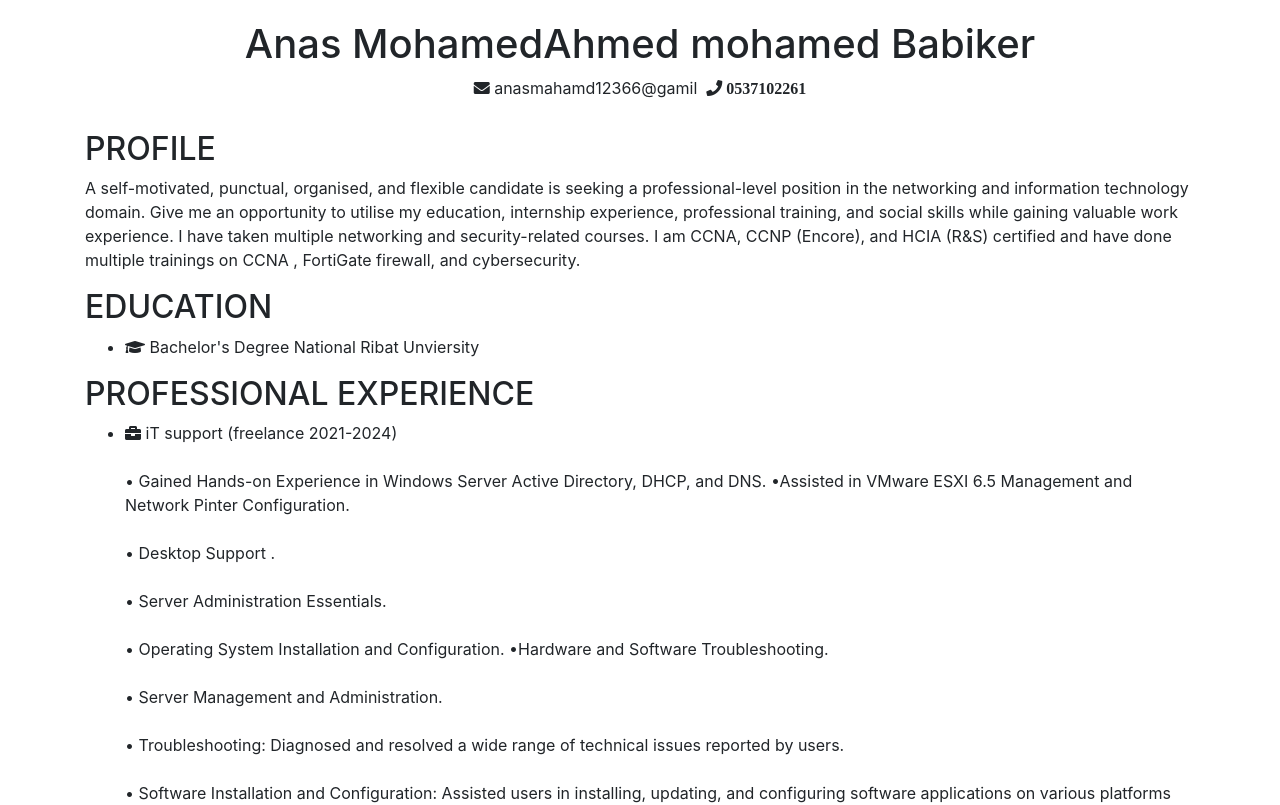
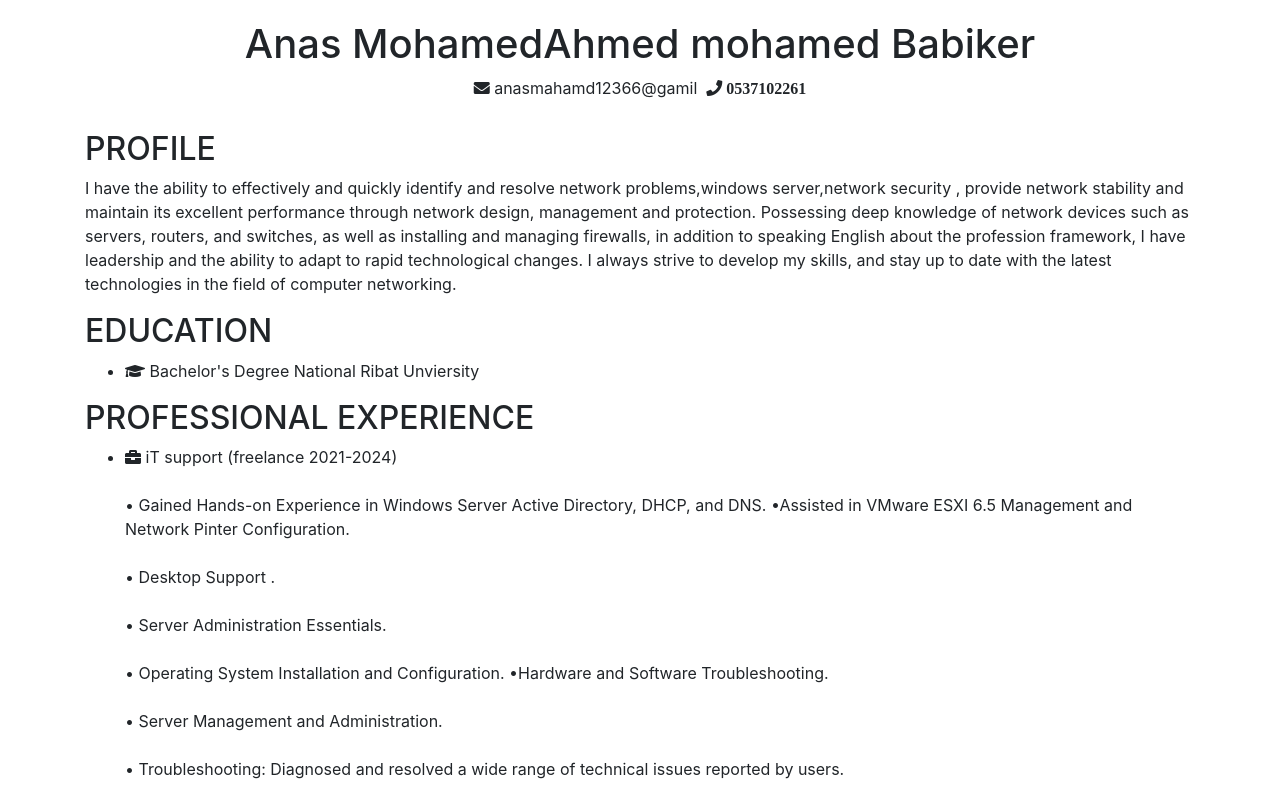
Before and after one commit to Boosha-anas/Boosha-anas.github.io, a plain HTML site: page index.html in a window 1280 px wide. Shown: the top 805 px of the page. Drawn offline with nearby package versions, Linux system fonts and the light colour scheme.

Commit message:
Update index.html

```diff
--- a/index.html
+++ b/index.html
@@ -19,8 +19,7 @@
 
         </div>
         <h2> PROFILE</h2>
-        <p>   A self-motivated, punctual, organised, and flexible candidate is seeking a professional-level position in the
-networking and information technology domain. Give me an opportunity to utilise my education, internship experience, professional training, and social skills while gaining valuable work experience. I have taken multiple networking and security-related courses. I am CCNA, CCNP (Encore), and HCIA (R&S) certified and have done multiple trainings on CCNA , FortiGate firewall, and cybersecurity.</p>
+        <p> I have the ability to effectively and quickly identify and resolve network problems,windows server,network security , provide network stability and maintain its excellent performance through network design, management and protection. Possessing deep knowledge of network devices such as servers, routers, and switches, as well as installing and managing firewalls, in addition to speaking English about the profession framework, I have leadership and the ability to adapt to rapid technological changes. I always strive to develop my skills, and stay up to date with the latest technologies in the field of computer networking.</p>
 
         <h2>EDUCATION</h2>
         <ul>
```
